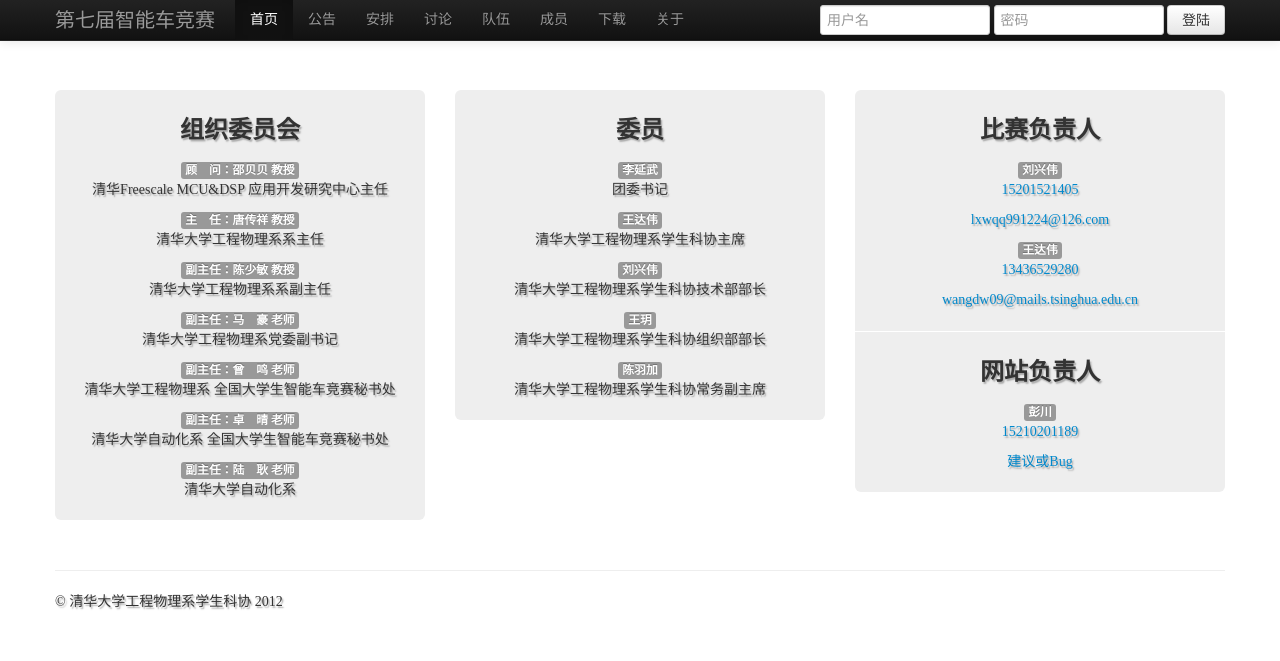
After one commit to lihm09/SmartCar, a Django app: page /about in a window 1280 px wide. The commit adds this page. Shown: the top 661 px of the page. Run offline with Django 3.2, Linux system fonts and the light colour scheme; some libraries are stand-ins or nearby versions.

Commit message:
“关于”页面及部署

```diff
--- a/SmartCar/urls.py
+++ b/SmartCar/urls.py
@@ -5,6 +5,7 @@ admin.autodiscover()
 
 urlpatterns = patterns('',
     url(r'^$', 'SmartCar.views.index'),
+    url(r'^about$', 'SmartCar.views.about'),
     url(r'^media/(.*)$', 'django.views.static.serve',{'document_root':'./media/'}),
 
     url(r'^grappelli/', include('grappelli.urls')),
--- a/SmartCar/views.py
+++ b/SmartCar/views.py
@@ -3,3 +3,6 @@ from django.template import RequestContext
 
 def index(request):
     return render_to_response('index.html',{},context_instance=RequestContext(request))
+
+def about(request):
+    return render_to_response('about.html',{},context_instance=RequestContext(request))
--- a/media/css/main.css
+++ b/media/css/main.css
@@ -1,5 +1,5 @@
 body{
-    font-family: Microsoft YaHei;
+    font-family: "微软雅黑","方正兰亭黑","文泉驿正黑";
     text-shadow: 1.5px 1.5px 1.5px #aaa;
     padding-top: 60px;
     padding-bottom: 40px;
@@ -8,3 +8,14 @@ body{
 .brand{
     text-shadow: none;
 }
+
+.about .span4{
+    text-align: center;
+    padding: 10px 0 10px 0;
+    margin-bottom: 30px;
+    margin-top: 30px;
+    background-color: #eeeeee;
+    -webkit-border-radius: 6px;
+       -moz-border-radius: 6px;
+            border-radius: 6px;
+}
--- /dev/null
+++ b/templates/about.html
@@ -0,0 +1,102 @@
+{% extends "base.html" %}
+
+{% block title %}关于{% endblock %}
+
+{% block content %}
+
+    <div class="about">
+
+        <div class="row">
+            <div class="span4">
+                <h3>组织委员会</h3>
+
+                <span class="label">顾&nbsp;&nbsp;&nbsp;&nbsp;问：邵贝贝 教授</span>
+                <p>
+                    <span>清华Freescale MCU&DSP 应用开发研究中心主任</span>
+                </p>
+
+                <span class="label">主&nbsp;&nbsp;&nbsp;&nbsp;任：唐传祥 教授</span>
+                <p>
+                    <span>清华大学工程物理系系主任</span>
+                </p>
+
+                <span class="label">副主任：陈少敏 教授</span>
+                <p>
+                    <span>清华大学工程物理系系副主任</span>
+                </p>
+
+                <span class="label">副主任：马&nbsp;&nbsp;&nbsp;&nbsp;豪 老师</span>
+                <p>
+                    <span>清华大学工程物理系党委副书记</span>
+                </p>
+
+                <span class="label">副主任：曾&nbsp;&nbsp;&nbsp;&nbsp;鸣 老师</span>
+                <p>
+                    <span>清华大学工程物理系 全国大学生智能车竞赛秘书处</span>
+                </p>
+
+                <span class="label">副主任：卓&nbsp;&nbsp;&nbsp;&nbsp;晴 老师</span>
+                <p>
+                    <span>清华大学自动化系 全国大学生智能车竞赛秘书处</span>
+                </p>
+
+                <span class="label">副主任：陆&nbsp;&nbsp;&nbsp;&nbsp;耿 老师</span>
+                <p>
+                    <span>清华大学自动化系</span>
+                </p>
+
+            </div>
+
+            <div class="span4">
+                <h3>委员</h3>
+
+                <span class="label">李延武</span>
+                <p>
+                    <span>团委书记</span>
+                </p>
+
+                <span class="label">王达伟</span>
+                <p>
+                    <span>清华大学工程物理系学生科协主席</span>
+                </p>
+
+                <span class="label">刘兴伟</span>
+                <p>
+                    <span>清华大学工程物理系学生科协技术部部长</span>
+                </p>
+
+                <span class="label">王玥</span>
+                <p>
+                    <span>清华大学工程物理系学生科协组织部部长</span>
+                </p>
+
+                <span class="label">陈羽加</span>
+                <p>
+                    <span>清华大学工程物理系学生科协常务副主席</span>
+                </p>
+
+            </div>
+
+            <div class="span4">
+                <h3>比赛负责人</h3>
+
+                <span class="label">刘兴伟</span>
+                <p><span><a href="tel:15210581247">15201521405</a></span></p>
+                <p><span><a href="mailto:lxwqq991224@126.com">lxwqq991224@126.com</a></span></p>
+
+                <span class="label">王达伟</span>
+                <p><span><a href="tel:13436529280">13436529280</a></span></p>
+                <p><span><a href="mailto:wangdw09@mails.tsinghua.edu.cn">wangdw09@mails.tsinghua.edu.cn</a></span></p>
+
+                <hr />
+                <h3>网站负责人</h3>
+                <span class="label">彭川</span>
+                <p><span><a href="tel:15210201189">15210201189</a></span></p>
+                <p><span><a href="mailto:everpcpc@thudep.org">建议或Bug</a></span></p>
+
+            </div>
+        </div>
+
+    </div>
+
+{% endblock %}
--- a/templates/base.html
+++ b/templates/base.html
@@ -33,7 +33,7 @@
                       <li><a href="#">队伍</a></li>
                       <li><a href="#">成员</a></li>
                       <li><a href="#">下载</a></li>
-					  <li><a href="#">关于</a></li>
+					  <li><a href="/about">关于</a></li>
                       {% if user.is_authenticated %}
                       <li class="dropdown">
                           <a href="#" class="dropdown-toggle" data-toggle="dropdown">{{ user.username }}<b class="caret"></b></a>
```
Also changed, not shown: templates/404.html (+11 -1 lines), 2 other files.
